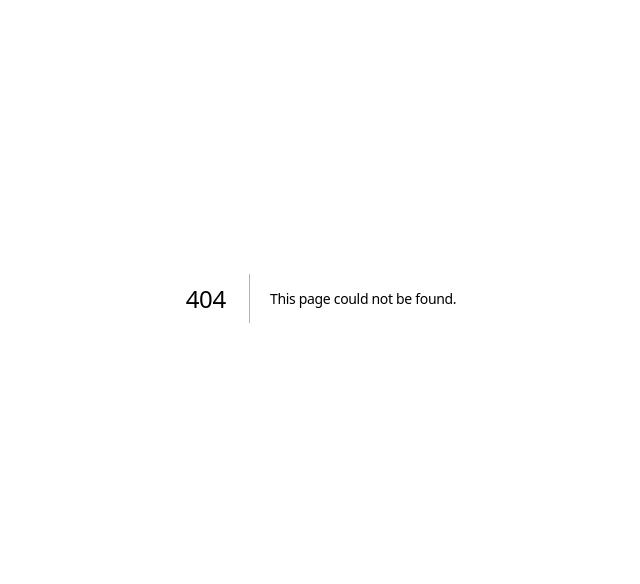
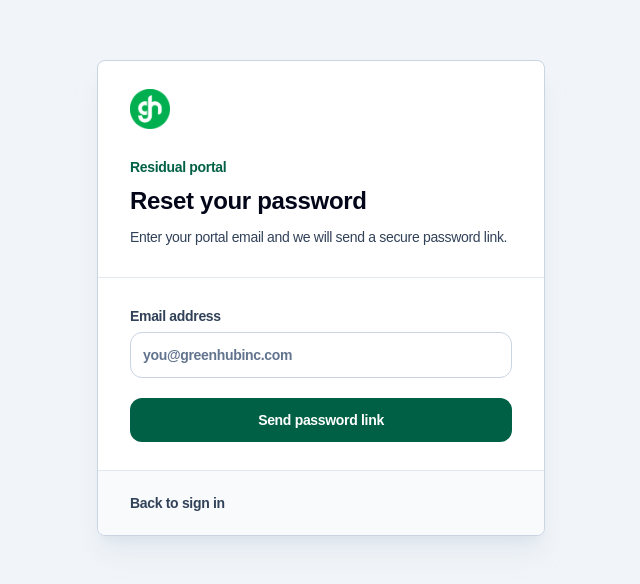
Before and after one commit to hihellomynameis2000/greenhub, a Next.js app: page /forgot-password in a window 1280 px wide. Before the commit this address had no page. Shown: the part 102-686 px from the top of the page, without its empty margins (319-959 px from the left). Built offline with nearby package versions, Linux system fonts and the light colour scheme.

Commit message:
Add dedicated password recovery page

```diff
--- a/src/app/api/auth/recover/route.ts
+++ b/src/app/api/auth/recover/route.ts
@@ -1,6 +1,6 @@
 import { NextRequest, NextResponse } from "next/server";
 import { portalAppUrl, resendConfig, sendPortalAccessEmail } from "@/lib/portal/resend";
-import { supabaseAuthAdmin, supabaseRest } from "@/lib/portal/server";
+import { PortalApiError, supabaseAuthAdmin, supabaseRest } from "@/lib/portal/server";
 import type { AgentProfile } from "@/lib/portal/types";
 
 type RecoveryLinkResponse = {
@@ -53,7 +53,12 @@ export async function POST(request: NextRequest) {
   } catch (error) {
     console.error("Password recovery email failed", error);
     return NextResponse.json(
-      { error: "Password recovery is temporarily unavailable. Please contact GreenHub support." },
+      {
+        error:
+          error instanceof PortalApiError
+            ? error.message
+            : "Password recovery is temporarily unavailable. Please contact GreenHub support.",
+      },
       { status: 503 }
     );
   }
--- /dev/null
+++ b/src/app/forgot-password/page.tsx
@@ -0,0 +1,108 @@
+"use client";
+
+import Image from "next/image";
+import Link from "next/link";
+import { FormEvent, useState } from "react";
+
+export default function ForgotPasswordPage() {
+  const [email, setEmail] = useState("");
+  const [error, setError] = useState("");
+  const [message, setMessage] = useState("");
+  const [sending, setSending] = useState(false);
+
+  async function handleSubmit(event: FormEvent<HTMLFormElement>) {
+    event.preventDefault();
+    setError("");
+    setMessage("");
+    setSending(true);
+
+    try {
+      const response = await fetch("/api/auth/recover", {
+        method: "POST",
+        headers: { "Content-Type": "application/json" },
+        body: JSON.stringify({ email }),
+      });
+      const body = (await response.json()) as { error?: string };
+
+      if (!response.ok) {
+        throw new Error(body.error || "Password recovery could not be started.");
+      }
+
+      setMessage("If this email has portal access, a secure password link is on its way.");
+    } catch (requestError) {
+      setError(
+        requestError instanceof Error
+          ? requestError.message
+          : "Password recovery could not be started."
+      );
+    } finally {
+      setSending(false);
+    }
+  }
+
+  return (
+    <div className="flex min-h-screen items-center justify-center bg-slate-100 px-4 py-10">
+      <div className="w-full max-w-md overflow-hidden rounded-lg border border-slate-300 bg-white shadow-xl shadow-slate-300/40">
+        <div className="border-b border-slate-200 px-7 py-7 sm:px-8">
+          <Image
+            src="/images/logo.png"
+            alt="GreenHub"
+            width={190}
+            height={60}
+            className="h-10 w-auto"
+            priority
+          />
+          <div className="mt-7 text-sm font-semibold text-emerald-800">Residual portal</div>
+          <h1 className="mt-2 text-2xl font-semibold text-slate-950">Reset your password</h1>
+          <p className="mt-2 text-sm leading-6 text-slate-700">
+            Enter your portal email and we will send a secure password link.
+          </p>
+        </div>
+
+        <form onSubmit={handleSubmit} className="space-y-5 px-7 py-7 sm:px-8">
+          <label className="grid gap-1.5 text-sm font-semibold text-slate-700">
+            Email address
+            <input
+              value={email}
+              onChange={(event) => setEmail(event.target.value)}
+              placeholder="you@greenhubinc.com"
+              type="email"
+              required
+              autoComplete="email"
+              className="w-full rounded-xl border border-slate-300 bg-white px-3 py-3 text-sm text-slate-950 placeholder:text-slate-500 outline-none focus:border-emerald-600 focus:ring-2 focus:ring-emerald-100"
+            />
+          </label>
+
+          {error ? (
+            <div className="rounded-xl border border-rose-200 bg-rose-50 px-3 py-2 text-sm font-medium text-rose-700">
+              {error}
+            </div>
+          ) : null}
+
+          {message ? (
+            <div className="rounded-xl border border-emerald-200 bg-emerald-50 px-3 py-2 text-sm font-medium text-emerald-800">
+              {message}
+            </div>
+          ) : null}
+
+          <button
+            type="submit"
+            disabled={sending}
+            className="w-full rounded-xl bg-emerald-800 px-4 py-3 text-sm font-semibold text-white transition-colors hover:bg-emerald-900 disabled:cursor-not-allowed disabled:opacity-60"
+          >
+            {sending ? "Sending password link..." : "Send password link"}
+          </button>
+        </form>
+
+        <div className="border-t border-slate-200 bg-slate-50 px-7 py-5 sm:px-8">
+          <Link
+            href="/login"
+            className="text-sm font-semibold text-slate-700 transition-colors hover:text-slate-950"
+          >
+            Back to sign in
+          </Link>
+        </div>
+      </div>
+    </div>
+  );
+}
--- a/src/app/login/page.tsx
+++ b/src/app/login/page.tsx
@@ -12,49 +12,11 @@ export default function LoginPage() {
   const [email, setEmail] = useState("");
   const [password, setPassword] = useState("");
   const [loading, setLoading] = useState(false);
-  const [recovering, setRecovering] = useState(false);
   const [error, setError] = useState("");
-  const [recoveryMessage, setRecoveryMessage] = useState("");
-
-  async function requestPasswordRecovery() {
-    setError("");
-    setRecoveryMessage("");
-
-    if (!email.trim()) {
-      setError("Enter your email address to reset your password.");
-      return;
-    }
-
-    setRecovering(true);
-
-    try {
-      const response = await fetch("/api/auth/recover", {
-        method: "POST",
-        headers: { "Content-Type": "application/json" },
-        body: JSON.stringify({ email }),
-      });
-      const body = (await response.json()) as { error?: string };
-
-      if (!response.ok) {
-        throw new Error(body.error || "Password recovery could not be started.");
-      }
-
-      setRecoveryMessage("If this email has portal access, a secure password link is on its way.");
-    } catch (requestError) {
-      setError(
-        requestError instanceof Error
-          ? requestError.message
-          : "Password recovery could not be started."
-      );
-    } finally {
-      setRecovering(false);
-    }
-  }
 
   async function handleLogin(e: FormEvent<HTMLFormElement>) {
     e.preventDefault();
     setError("");
-    setRecoveryMessage("");
     setLoading(true);
 
     try {
@@ -127,25 +89,17 @@ export default function LoginPage() {
           </label>
 
           <div className="flex justify-end">
-            <button
-              type="button"
-              onClick={requestPasswordRecovery}
-              disabled={loading || recovering}
-              className="text-sm font-semibold text-emerald-800 transition-colors hover:text-emerald-950 disabled:cursor-not-allowed disabled:opacity-60"
+            <Link
+              href="/forgot-password"
+              className="text-sm font-semibold text-emerald-800 transition-colors hover:text-emerald-950"
             >
-              {recovering ? "Sending reset link..." : "Forgot password?"}
-            </button>
+              Forgot password?
+            </Link>
           </div>
 
           {error ? (
             <div className="rounded-xl border border-rose-200 bg-rose-50 px-3 py-2 text-sm font-medium text-rose-700">
               {error}
-            </div>
-          ) : null}
-
-          {recoveryMessage ? (
-            <div className="rounded-xl border border-emerald-200 bg-emerald-50 px-3 py-2 text-sm font-medium text-emerald-800">
-              {recoveryMessage}
             </div>
           ) : null}
 
--- a/src/lib/portal/resend.ts
+++ b/src/lib/portal/resend.ts
@@ -42,7 +42,7 @@ export function resendConfig() {
   const from = process.env.RESEND_FROM_EMAIL;
   if (!apiKey || !from) {
     throw new PortalApiError(
-      "Agent invitations are not configured. Set RESEND_API_KEY and RESEND_FROM_EMAIL.",
+      "Portal email delivery is not configured. Set RESEND_API_KEY and RESEND_FROM_EMAIL.",
       500
     );
   }
```
